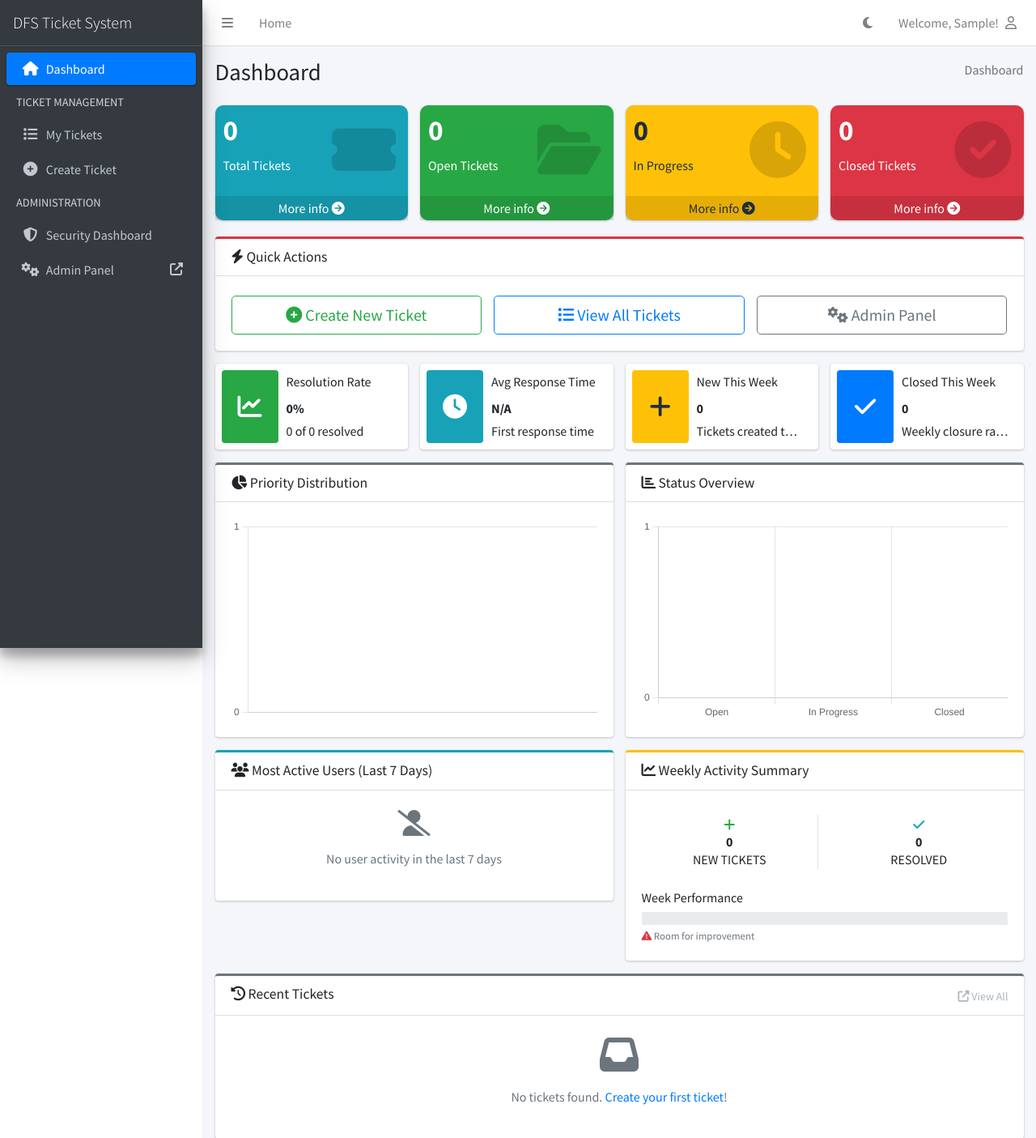
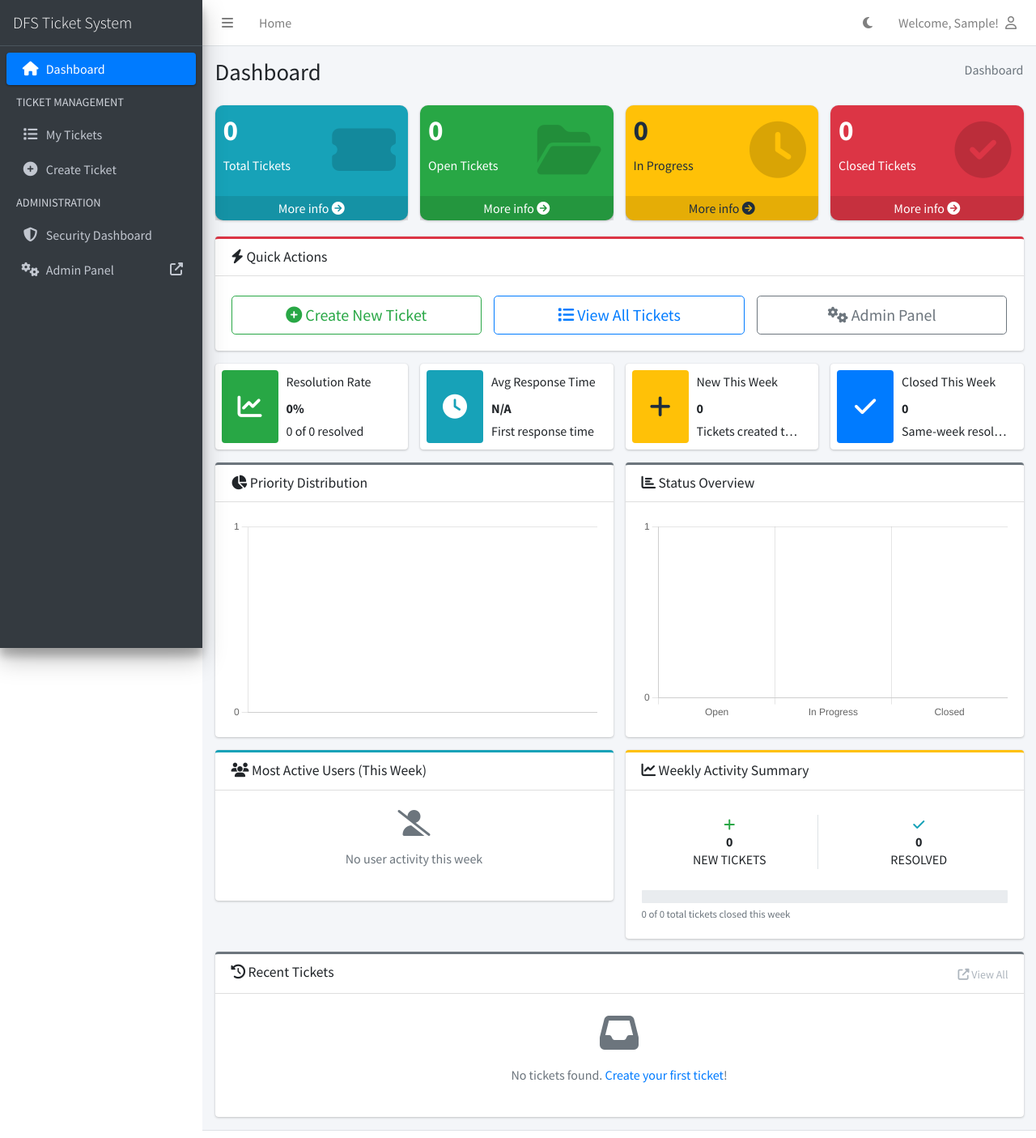
Before and after one commit to kisyular/derby-tickets, a Django app: page / in a window 1280 px wide. Shown: the top 1405 px of the page at 81% size. Run offline with Django 5.2, Linux system fonts and the light colour scheme; the visitor is signed in with stand-in values (Sample User, id 1); data comes from the database, SQL or seed files in the repository; data that the repository does not hold is empty; some libraries are stand-ins or nearby versions.

Commit message:
FIX WEEKELY CLOSURE RATE CALCULATION TO SIMPLE RATIO - Changed from complex calculation to simple: closed_this_week / total_tickets - Updated template to show '1 of 13 total tickets closed this week' - Simplified analytics data structure by removing unused variables - Adjusted performance thresholds for the new simpler metric - Resolves math error where 1/13 was showing as 0%

```diff
--- a/tickets/templates/tickets/home.html
+++ b/tickets/templates/tickets/home.html
@@ -207,7 +207,7 @@ System{% endblock %} {% block content %}
             <span class="info-box-text">Closed This Week</span>
             <span class="info-box-number">{{ closed_this_week }}</span>
             <span class="progress-description">
-              Weekly closure rate: {{ analytics_data.recent_activity.weekly_closure_rate }}%
+              Same-week resolution: {{ analytics_data.recent_activity.weekly_closure_rate }}%
             </span>
           </div>
         </div>
@@ -259,13 +259,13 @@ System{% endblock %} {% block content %}
       </div>
     </div>
 
-    <!-- Most Active Users (Last 7 Days) -->
+    <!-- Most Active Users (This Week) -->
     <div class="row">
       <div class="col-md-6">
         <div class="card card-outline card-info">
           <div class="card-header">
             <h3 class="card-title">
-              <i class="fas fa-users"></i> Most Active Users (Last 7 Days)
+              <i class="fas fa-users"></i> Most Active Users (This Week)
             </h3>
           </div>
           <div class="card-body table-responsive p-0">
@@ -309,7 +309,7 @@ System{% endblock %} {% block content %}
             {% else %}
             <div class="p-4 text-center">
               <i class="fas fa-user-slash fa-2x text-muted mb-3"></i>
-              <p class="text-muted">No user activity in the last 7 days</p>
+              <p class="text-muted">No user activity this week</p>
             </div>
             {% endif %}
           </div>
@@ -347,24 +347,17 @@ System{% endblock %} {% block content %}
             </div>
 
             <div class="mt-3">
-              <h6>Week Performance</h6>
               <div class="progress">
                 <div
                   class="progress-bar bg-success"
                   style="width: {{ analytics_data.recent_activity.weekly_closure_rate }}%"
                 >
                   {{ analytics_data.recent_activity.weekly_closure_rate }}%
-                  Resolution Rate
+                  Weekly Resolution
                 </div>
               </div>
               <small class="text-muted">
-                {% if analytics_data.recent_activity.weekly_closure_rate >= 80 %}
-                <i class="fas fa-thumbs-up text-success"></i> Excellent
-                performance this week! {% elif analytics_data.recent_activity.weekly_closure_rate >= 60 %}
-                <i class="fas fa-thumbs-up text-warning"></i> Good performance
-                this week {% else %}
-                <i class="fas fa-exclamation-triangle text-danger"></i> Room for
-                improvement {% endif %}
+                {{ closed_this_week }} of {{ total_tickets }} total tickets closed this week
               </small>
             </div>
           </div>
--- a/tickets/views.py
+++ b/tickets/views.py
@@ -603,22 +603,48 @@ def home(request):
             .order_by("priority")
         )
 
-        # Recent activity (last 7 days)
-        week_ago = timezone.now().date() - timedelta(days=7)
-        new_this_week = Ticket.objects.filter(created_at__date__gte=week_ago).count()
+        # Recent activity (this week - Monday to current day)
+        today = timezone.now().date()
+        # Get Monday of this week (0 = Monday, 6 = Sunday)
+        days_since_monday = today.weekday()
+        week_start = today - timedelta(days=days_since_monday)
+
+        # Debug: week_start should be Monday of current week
+        # Example: if today is Wednesday Sep 9, 2025, week_start should be Monday Sep 7, 2025
+
+        new_this_week = Ticket.objects.filter(created_at__date__gte=week_start).count()
         closed_this_week = Ticket.objects.filter(
-            status="Closed", closed_on__date__gte=week_ago
-        ).count()
-
-        # Add basic analytics calculations
+            status="Closed", closed_on__date__gte=week_start
+        ).count()  # Add basic analytics calculations
         resolution_rate = (
             round((closed_tickets / total_tickets * 100), 2) if total_tickets > 0 else 0
         )
 
-        # Calculate weekly closure rate
+        # Simple weekly closure rate: closed this week / total tickets
         weekly_closure_rate = (
-            round((closed_this_week / new_this_week * 100), 2)
-            if new_this_week > 0
+            round((closed_this_week / total_tickets * 100), 2)
+            if total_tickets > 0
+            else 0
+        )
+
+        # Also calculate same-week creation-to-closure rate for reference
+        tickets_created_and_closed_this_week = Ticket.objects.filter(
+            created_at__date__gte=week_start,
+            status="Closed",
+            closed_on__date__gte=week_start,
+        ).count()
+
+        # Alternative calculation: Overall closure efficiency this week
+        # (tickets closed this week / total open tickets at start of week)
+        total_open_before_week = Ticket.objects.filter(
+            Q(status="Open") | Q(status="In Progress")
+        ).count()
+
+        weekly_activity_rate = (
+            round(
+                (closed_this_week / (total_open_before_week + new_this_week) * 100), 2
+            )
+            if (total_open_before_week + new_this_week) > 0
             else 0
         )
 
@@ -628,23 +654,24 @@ def home(request):
                 "resolution_rate": resolution_rate,
             },
             "recent_activity": {
-                "weekly_closure_rate": weekly_closure_rate,
+                "weekly_closure_rate": weekly_closure_rate,  # % of total tickets that were closed this week
+                "tickets_created_and_closed_this_week": tickets_created_and_closed_this_week,
             },
             "performance": {
                 "avg_first_response_hours": None,  # You can calculate this if needed
             },
         }
 
-        # Most Active Users (last 7 days)
+        # Most Active Users (this week)
         from django.db.models import Case, When, Value
         from django.contrib.auth.models import User
 
-        # Get activity counts for each user in the last 7 days
+        # Get activity counts for each user in this week (Monday to current day)
         most_active_users = []
 
         # Count tickets created
         created_counts = (
-            Ticket.objects.filter(created_at__date__gte=week_ago)
+            Ticket.objects.filter(created_at__date__gte=week_start)
             .values("created_by__email")
             .annotate(created_count=Count("id"))
             .exclude(created_by__email__isnull=True)
@@ -653,7 +680,7 @@ def home(request):
 
         # Count comments made
         comment_counts = (
-            Comment.objects.filter(created_at__date__gte=week_ago)
+            Comment.objects.filter(created_at__date__gte=week_start)
             .values("author__email")
             .annotate(comment_count=Count("id"))
             .exclude(author__email__isnull=True)
@@ -662,7 +689,7 @@ def home(request):
 
         # Count ticket updates/assignments
         update_counts = (
-            Ticket.objects.filter(updated_at__date__gte=week_ago)
+            Ticket.objects.filter(updated_at__date__gte=week_start)
             .values("assigned_to__email")
             .annotate(update_count=Count("id"))
             .exclude(assigned_to__email__isnull=True)
@@ -715,6 +742,8 @@ def home(request):
             "new_this_week": new_this_week,
             "closed_this_week": closed_this_week,
             "most_active_users": most_active_users,
+            "week_start": week_start,  # Monday of current week
+            "today": today,  # Current date
         }
     else:
         context = {}
```
